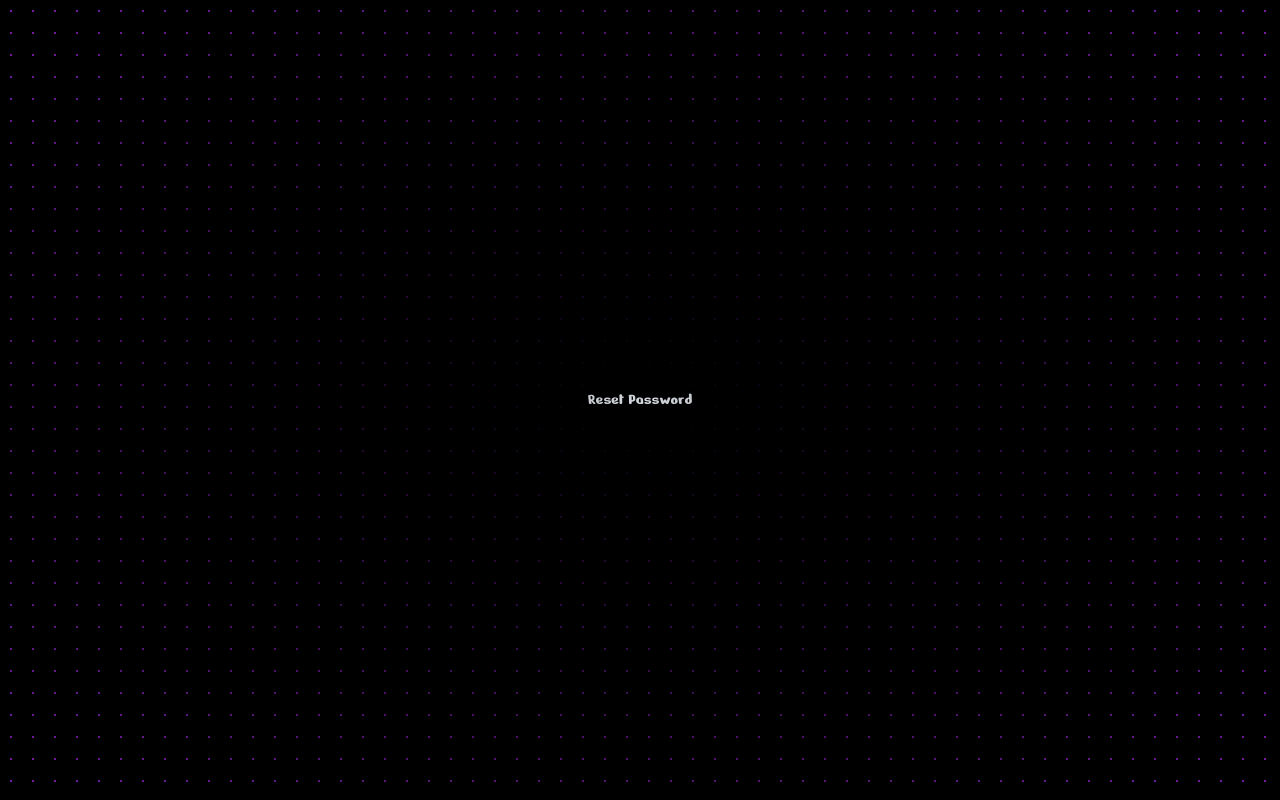
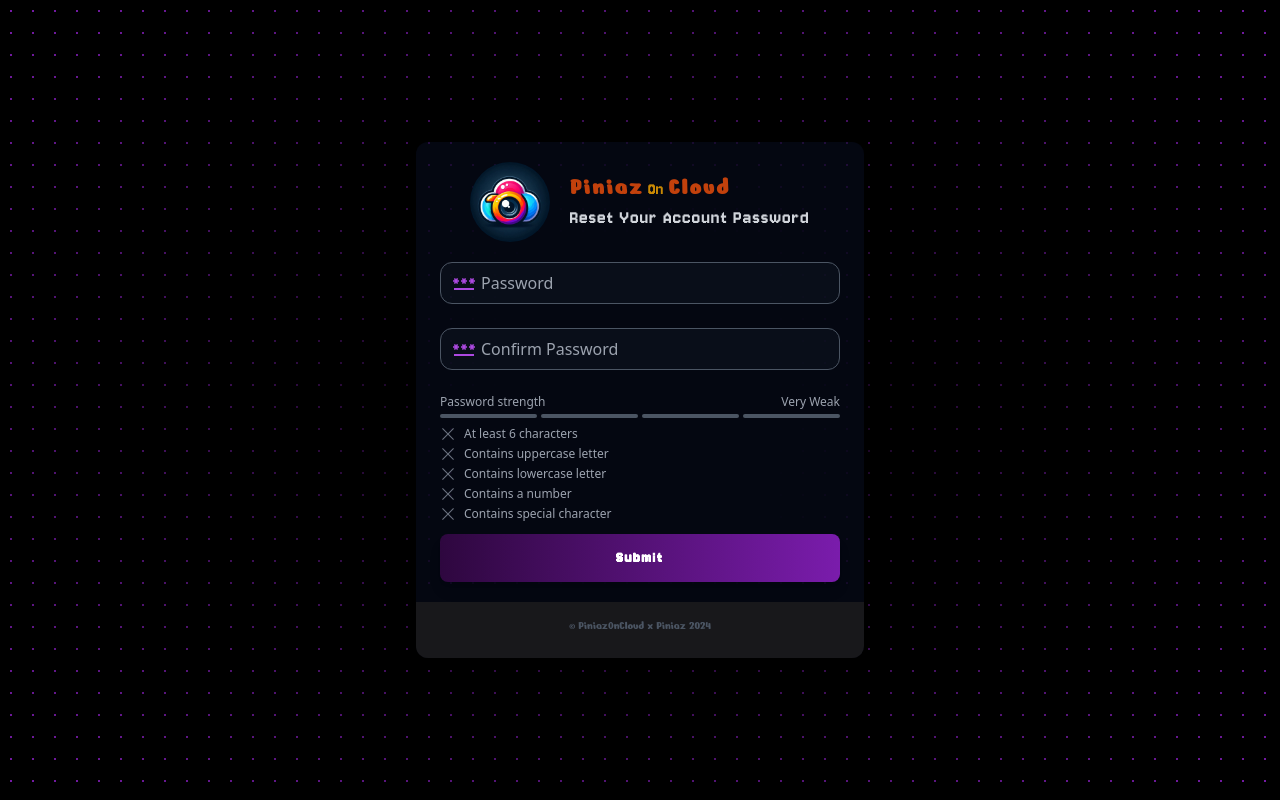
Before and after one commit to KMM2019503/piniazoncloud, a React (Vite) app in the folder client/: page /reset-password/1 in a window 1280 px wide. Built offline with nearby package versions, Linux system fonts and the light colour scheme; no server answers.

Commit message:
reset password finished

```diff
--- a/client/src/App.jsx
+++ b/client/src/App.jsx
@@ -45,7 +45,7 @@
 
   if (isLoading) {
     return (
-      <div className="w-full h-full flex justify-center items-center">
+      <div className="min-h-svh flex items-center justify-center relative overflow-hidden text-gray-300 bg-secondary-dark">
         <Loading />
       </div>
     );
@@ -53,8 +53,8 @@
   return (
     <>
       {/* <main className="min-h-svh bg-gradient-to-tr from-primary-dark via-primary-dark to-secondary-dark flex items-center justify-center relative overflow-hidden text-gray-300"> */}
-      <main className="min-h-svh  flex items-center justify-center relative overflow-hidden text-gray-300 bg-black">
-        <div className="absolute inset-0 h-full w-full bg-black bg-[radial-gradient(#7A1CAC_1px,transparent_1px)] [background-size:22px_22px] [mask-image:radial-gradient(ellipse_at_center,transparent_1%,black)] "></div>
+      <main className="min-h-svh flex items-center justify-center relative overflow-hidden text-gray-300 bg-black">
+        <div className="absolute inset-0 h-full w-full bg-black bg-[radial-gradient(#7A1CAC_1px,transparent_1px)] [background-size:22px_22px] [mask-image:radial-gradient(ellipse_at_center,transparent_1%,black)] z-0"></div>
         <Routes>
           <Route
             path="/"
@@ -88,8 +88,22 @@
               </RedirectUser>
             }
           />
-          <Route path="/forgot-password" element={<ForgotPasswrod />} />
-          <Route path="/reset-password/:id" element={<ResetPasswrod />} />
+          <Route
+            path="/forgot-password"
+            element={
+              <RedirectUser>
+                <ForgotPasswrod />
+              </RedirectUser>
+            }
+          />
+          <Route
+            path="/reset-password/:token"
+            element={
+              <RedirectUser>
+                <ResetPasswrod />
+              </RedirectUser>
+            }
+          />
         </Routes>
         <Toaster
           position="top-right"
--- a/client/src/pages/ForgotPassword.jsx
+++ b/client/src/pages/ForgotPassword.jsx
@@ -1,7 +1,6 @@
 import { motion } from "framer-motion";
 import ButtonLoader from "../components/ui/ButtonLoader";
 import Logo from "../assets/images/Logo.jpeg";
-import { useAuthStore } from "../store/authStore";
 import * as Yup from "yup";
 import { yupResolver } from "@hookform/resolvers/yup";
 import { useForm } from "react-hook-form";
@@ -14,7 +13,7 @@
 // import { useAuthStore } from "../store/authStore";
 
 const ForgotPasswrod = () => {
-  const { isLoading } = useAuthStore();
+  const [isLoading, setIsLoading] = useState(false);
   const [isError, setIsError] = useState();
   const [isSuccess, setIsSuccess] = useState();
 
@@ -36,6 +35,9 @@
 
   const onSubmit = async (data) => {
     try {
+      setIsError(null);
+      setIsSuccess(null);
+      setIsLoading(true);
       const response = await fetch(`${API_URL}/forgot-password`, {
         method: "POST",
         headers: {
@@ -56,6 +58,8 @@
     } catch (error) {
       console.log("🚀 ~ onSubmit ~ error:", error.message);
       setIsError(error.message);
+    } finally {
+      setIsLoading(false);
     }
   };
 
@@ -98,7 +102,7 @@
 
           {isSuccess && (
             <p className="my-2 text-sm tracking-wider font-sans text-nowrap ">
-              A password reset link has been sent to your email.
+              Password reset link sent to your email.
             </p>
           )}
 
--- a/client/src/pages/HomePage.jsx
+++ b/client/src/pages/HomePage.jsx
@@ -7,7 +7,9 @@
   const navigate = useNavigate();
   const { logout, isLoading, user } = useAuthStore();
 
-  const onLogout = async () => {
+  const onLogout = async (event) => {
+    event.preventDefault();
+    console.log("Logout button clicked");
     try {
       await logout();
       navigate("/login");
@@ -25,12 +27,13 @@
   }
 
   return (
-    <div className="text-center border-gray-400 border p-10 rounded-md">
+    <div className="max-w-md w-full h-svh md:h-auto bg-blue-950 bg-opacity-20 backdrop-filter backdrop-blur-3xl md:rounded-xl shadow-2xl overflow-hidden flex flex-col items-center p-5">
       <p>{user?.username}</p>
       <p>{user?.isVerified ? "User is Verified" : "User is not Verified"}</p>
       <button
+        disabled={isLoading}
         onClick={onLogout}
-        className="border border-gray-400 px-4 py-1 rounded-lg cursor-pointer"
+        className="border border-gray-400 px-4 py-1 rounded-lg cursor-pointer mt-5 hover:bg-gray-800 w-full"
       >
         Logout
       </button>
--- a/client/src/pages/ResetPasswrod.jsx
+++ b/client/src/pages/ResetPasswrod.jsx
@@ -1,5 +1,131 @@
-const ResetPasswrod = () => {
-  return <div>Reset Password</div>;
+import { useForm } from "react-hook-form";
+import { motion } from "framer-motion";
+import Logo from "../assets/images/Logo.jpeg";
+import Input from "../components/ui/Input";
+import { MdPassword } from "react-icons/md";
+import InputErrorMessage from "../components/ui/InputErrorMessage";
+import * as Yup from "yup";
+import { yupResolver } from "@hookform/resolvers/yup";
+import { useNavigate, useParams } from "react-router-dom";
+import PasswordStrengthMeter from "../components/PasswordStrenthMeter";
+import ButtonLoader from "../components/ui/ButtonLoader";
+import { useAuthStore } from "../store/authStore";
+import toast from "react-hot-toast";
+
+const ResetPassword = () => {
+  const navigate = useNavigate();
+  const { token } = useParams();
+
+  const { resetPassword, isLoading } = useAuthStore();
+
+  // Define your validation schema
+  const validationSchema = Yup.object().shape({
+    password: Yup.string()
+      .required("New Password is required")
+      .min(8, "New Password must be at least 8 characters"),
+    confirmPassword: Yup.string()
+      .required("Confirm Password is required")
+      .oneOf([Yup.ref("password"), null], "Passwords must match"),
+  });
+
+  // Integrate validation schema into useForm
+  const {
+    register,
+    handleSubmit,
+    watch,
+    formState: { errors },
+  } = useForm({
+    resolver: yupResolver(validationSchema),
+  });
+
+  const password = watch("password", "");
+
+  const onSubmit = async (data) => {
+    try {
+      await resetPassword(token, data.password);
+      navigate("/login");
+    } catch (error) {
+      console.log(error.message);
+      toast.error(error.message);
+    }
+  };
+
+  return (
+    <motion.div
+      initial={{ opacity: 0, y: 20 }}
+      animate={{ opacity: 1, y: 0 }}
+      transition={{ duration: 1.5 }}
+      className="max-w-md w-full h-svh md:h-auto bg-blue-950 bg-opacity-20 backdrop-filter backdrop-blur-3xl md:rounded-xl shadow-2xl overflow-hidden flex items-end"
+    >
+      <div className="w-full">
+        <div className="py-5 px-6">
+          <div className="flex justify-center items-center mb-2 gap-5">
+            <img
+              src={Logo}
+              alt="Logo"
+              className="size-20 rounded-full object-fill"
+              loading="lazy"
+            />
+            <div>
+              <div className="text-xl md:text-lg text-yellow-600 ">
+                <strong className="text-orange-700 tracking-widest text-2xl">
+                  Piniaz
+                </strong>{" "}
+                <span className="font-Jersey">On</span>{" "}
+                <strong className="text-orange-700 tracking-widest text-2xl">
+                  Cloud
+                </strong>
+              </div>
+              <p className="text-xl font-light font-Jersey text-gray-300 tracking-wider">
+                Reset Your Account Password
+              </p>
+            </div>
+          </div>
+
+          <form onSubmit={handleSubmit(onSubmit)} className="mt-5 font-Jersey">
+            {errors.password && (
+              <InputErrorMessage text={errors.password.message} />
+            )}
+            <Input
+              icon={MdPassword}
+              type="password"
+              placeholder="Password"
+              {...register("password")}
+            />
+            {errors.confirmPassword && (
+              <InputErrorMessage text={errors.confirmPassword.message} />
+            )}
+            <Input
+              icon={MdPassword}
+              type="password"
+              placeholder="Confirm Password"
+              {...register("confirmPassword")}
+            />
+
+            <PasswordStrengthMeter password={password} />
+
+            <motion.button
+              className="mt-3 w-full py-3 px-4 bg-gradient-to-r from-secondary-dark to-secondary text-white
+        font-bold rounded-lg shadow-lg  focus:outline-none focus:ring-2 focus:ring-secondary-light focus:ring-offset-2
+         focus:ring-offset-gray-900 transition ease-in-out tracking-widest"
+              whileHover={{ scale: 1.02 }}
+              whileTap={{ scale: 0.98 }}
+              type="submit"
+              disabled={isLoading}
+            >
+              {isLoading ? <ButtonLoader /> : "Submit"}
+            </motion.button>
+          </form>
+        </div>
+
+        <div className="px-8 py-4 flex flex-col justify-center items-center font-Jersey bg-zinc-900 pb-6">
+          <p className="text-gray-600 text-xs font-nerko">
+            © PiniazOnCloud x Piniaz 2024
+          </p>
+        </div>
+      </div>
+    </motion.div>
+  );
 };
 
-export default ResetPasswrod;
+export default ResetPassword;
--- a/client/src/store/authStore.js
+++ b/client/src/store/authStore.js
@@ -179,4 +179,41 @@
       set({ isLoading: false });
     }
   },
+  resetPassword: async (token, password) => {
+    set({ isLoading: true, error: null });
+    try {
+      const response = await fetch(`${API_URL}/reset-password/${token}`, {
+        method: "POST",
+        headers: {
+          "Content-Type": "application/json",
+        },
+        body: JSON.stringify({ newPassword: password }),
+        credentials: "include",
+      });
+
+      console.log("status", response.status);
+
+      if (response.status === 404) {
+        throw new Error("Your password reset link was invalid or expired");
+      }
+
+      if (!response.ok) {
+        const errorData = await response.json();
+        throw new Error(errorData.message || "Error not Authenticated");
+      }
+      const data = await response.json();
+
+      toast.success(`${data?.message}`);
+
+      set({
+        message: data.message,
+        error: null,
+      });
+    } catch (error) {
+      console.log("🚀 ~ checkAuth: ~ error:", error);
+      throw error;
+    } finally {
+      set({ isLoading: false });
+    }
+  },
 }));
```
Also changed, not shown: 1 other file (tests, documents, lock files or other folders).
